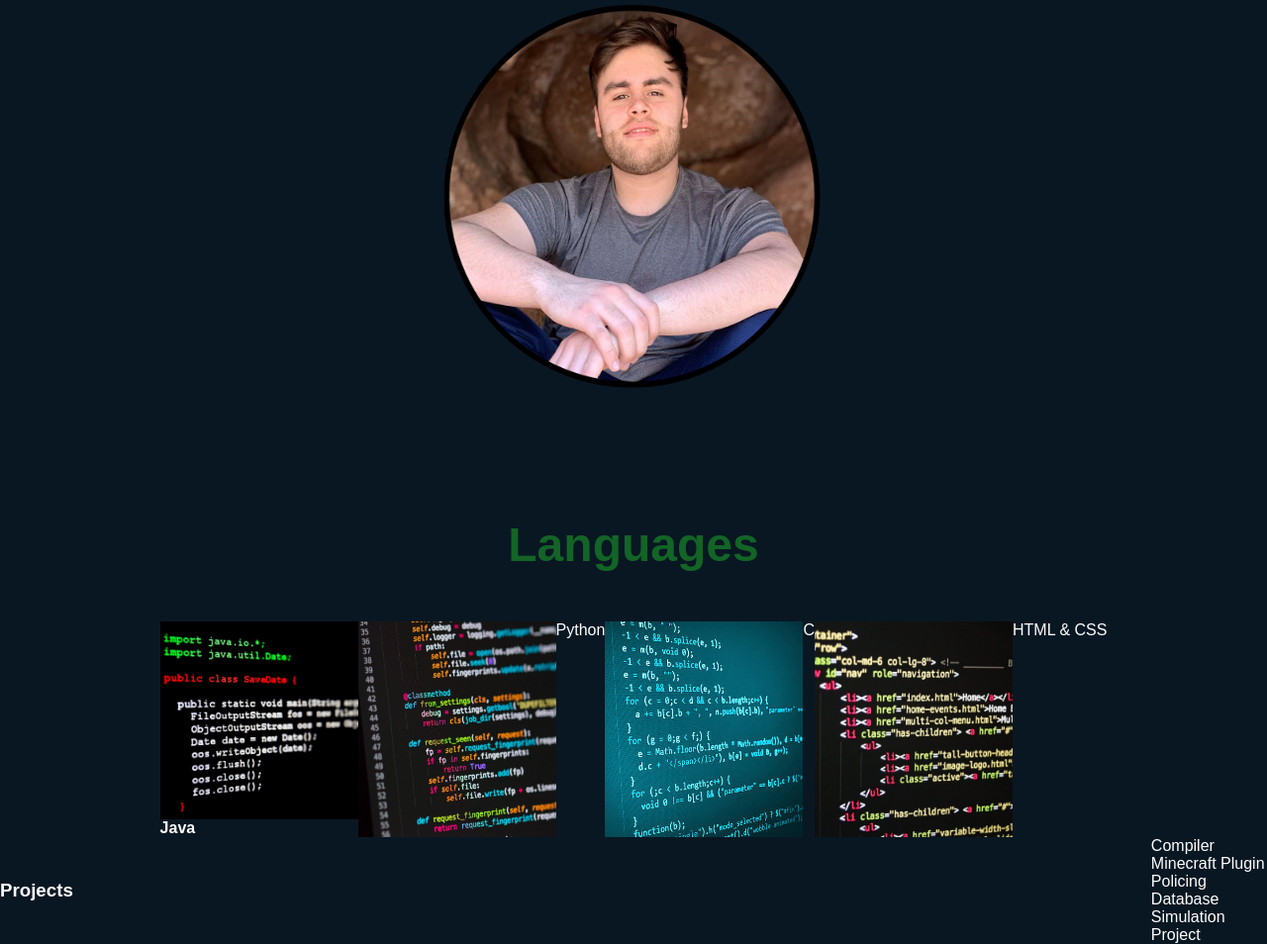
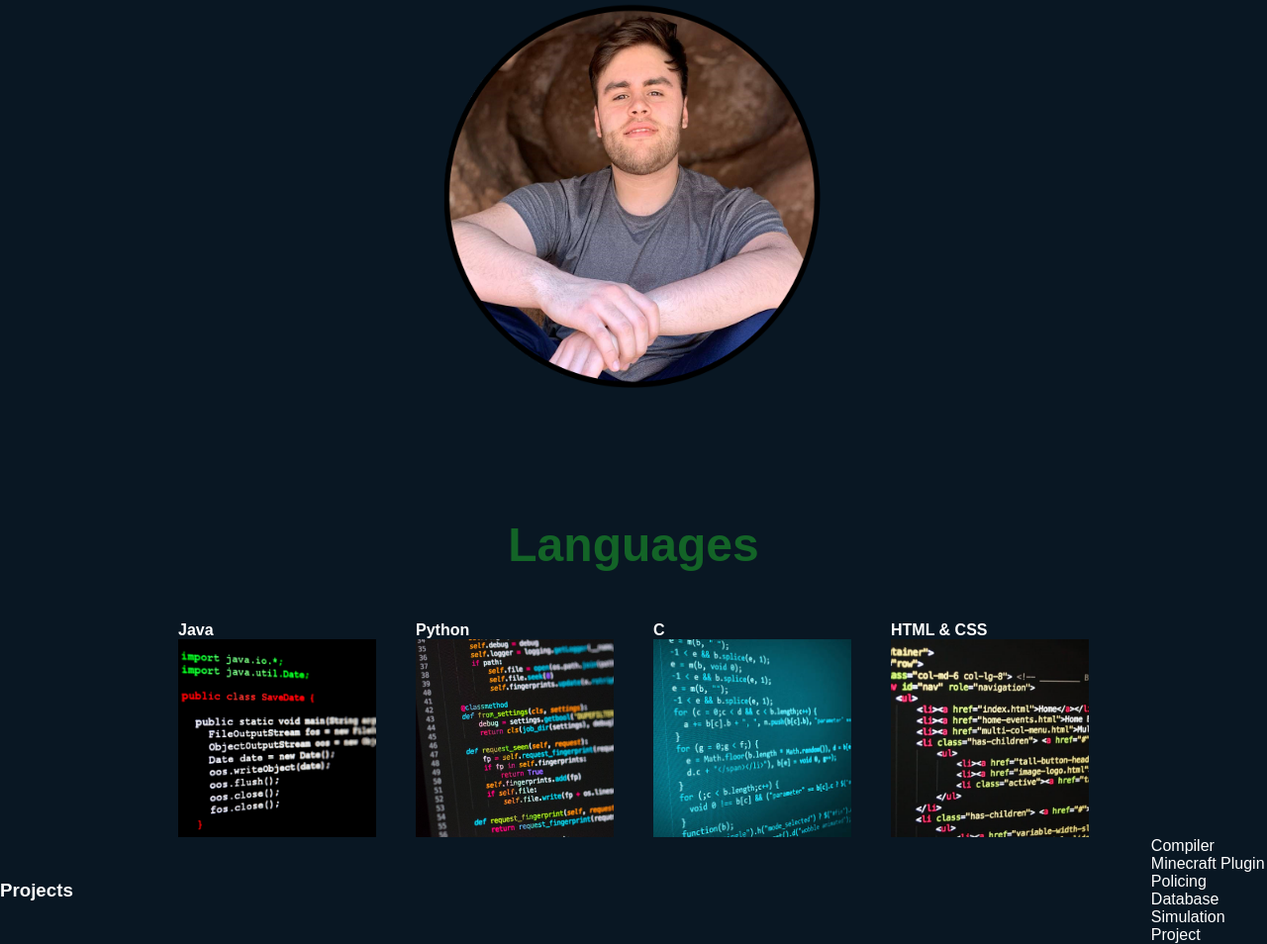
Before and after one commit to raudakelly/Personal-Website, a plain HTML site: page index.html in a window 1280 px wide. Shown: the part 277-1231 px from the top of the page at 99% size. Drawn offline with Linux system fonts and the light colour scheme.

Commit message:
updated projects

```diff
--- a/index.html
+++ b/index.html
@@ -22,18 +22,25 @@ Projects
         <h3>Languages</h3>
         <div class="skill-list">
             <div class = "skill">
+                <h4>Java</h4>
                 <img class = "skill-img" src="./imgs/java-code.png" alt="">
-                <h4>Java</h4>
             </div>
-
-            <img class = "skill-img" src="./imgs/python-code.png" alt="">Python
-            <img class = "skill-img" src="./imgs/c-code.png" alt="">C
-            <img class = "skill-img" src="./imgs/html-code.png" alt="">HTML & CSS
+            <div class = "skill">
+                <h4>Python</h4>
+                <img class = "skill-img" src="./imgs/python-code.png" alt="">
+            </div>
+            <div class = "skill">
+                <h4>C</h4>
+                <img class = "skill-img" src="./imgs/c-code.png" alt="">
+            </div>
+            <div class = "skill">
+                <h4>HTML & CSS</h4>
+                <img class = "skill-img" src="./imgs/html-code.png" alt="">
+            </div>
         </div>
     </div>
     <div class="projects">
         <h3 class="skills">Projects</h3>
-        <div class="line3"></div>
         <div class="projectlist">
             <div class="plist compiler">Compiler</div>
             <div class="plist mcplugin">Minecraft Plugin</div>
--- a/style.css
+++ b/style.css
@@ -76,7 +76,12 @@
 
 .skill-img {
   width: 200px;
-  height: auto;
+  height: 200px;
+}
+
+.skill {
+  margin-left: 20px;
+  margin-right: 20px;
 }
 
 .content h2 {
```
